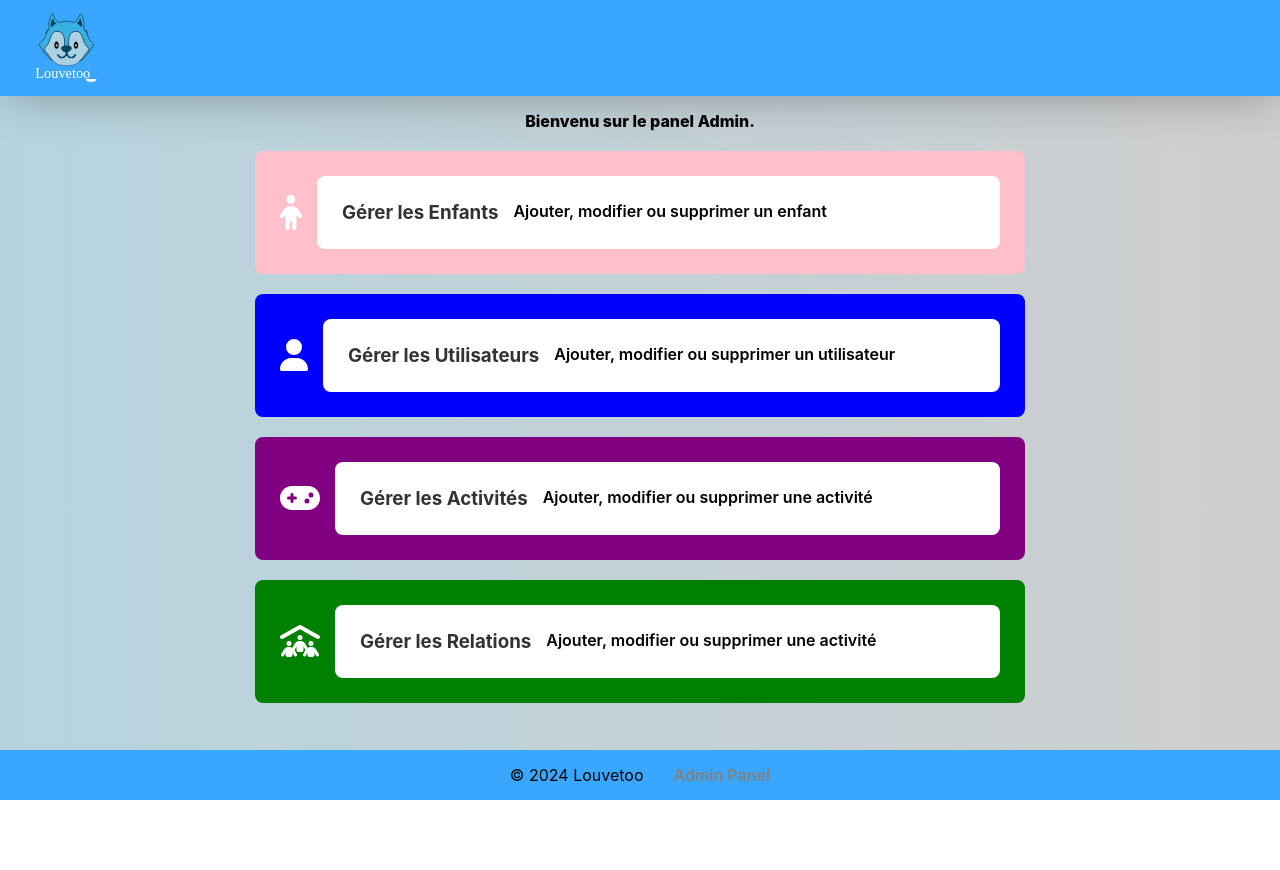
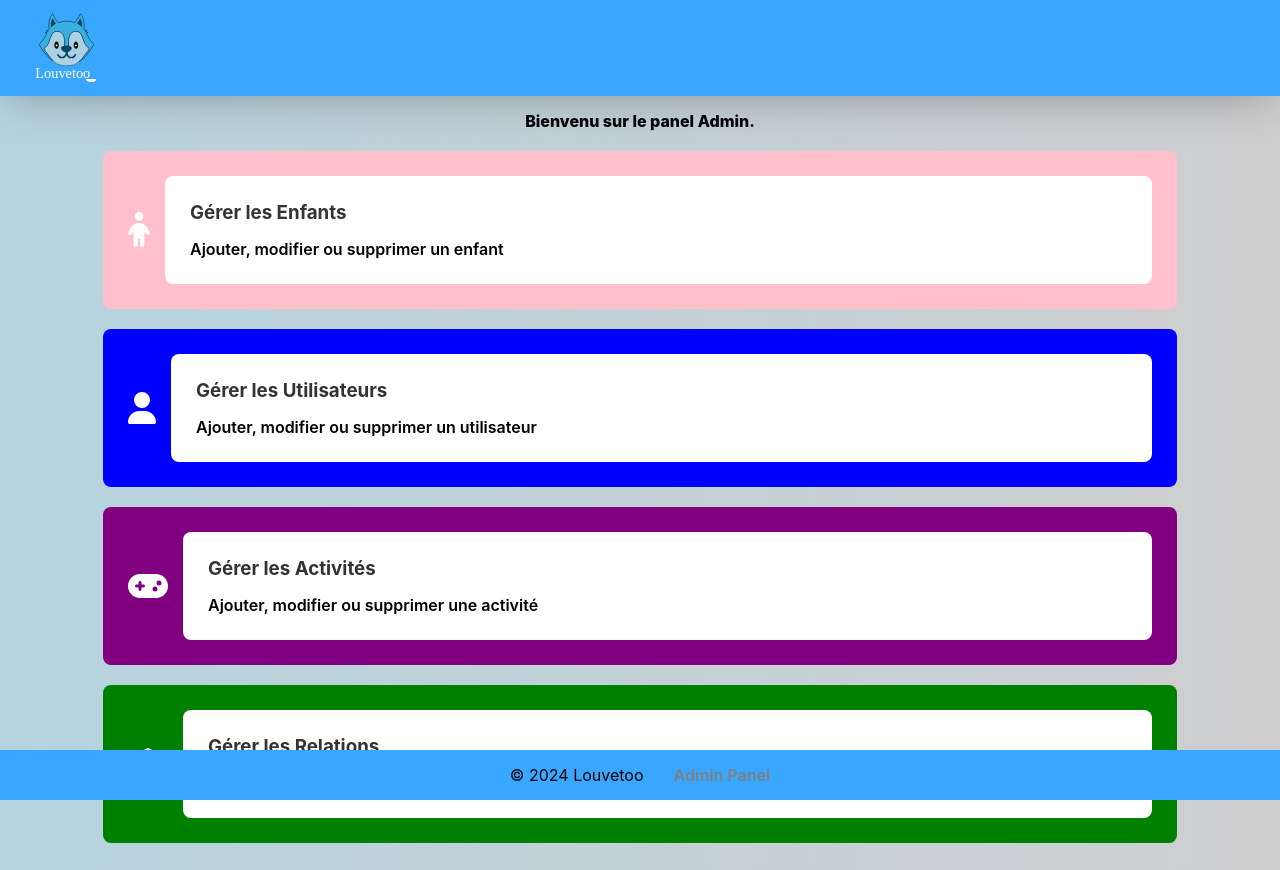
Before and after one commit to diesos/Louvetoo_V2, a React (Vite) app in the folder frontend/: page /admindashboard in a window 1280 px wide. Before the commit the page ends 800 px from the top, so only its background shows below. Built offline with nearby package versions, Linux system fonts and the light colour scheme.

Commit message:
chore: Update npm dependencies and add react-background-video-player package

```diff
--- a/frontend/package.json
+++ b/frontend/package.json
@@ -16,6 +16,7 @@
     "axios": "^1.7.2",
     "mysql2": "^3.10.1",
     "react": "^18.2.0",
+    "react-background-video-player": "^1.1.8",
     "react-dom": "^18.2.0",
     "react-router-dom": "^6.24.0",
     "sequelize": "^6.37.3"
--- a/frontend/src/App.css
+++ b/frontend/src/App.css
@@ -147,7 +147,11 @@ input {
 .cards {
   display: flex;
   justify-content: flex-start;
-  max-width: 720px;
+  @media screen and (max-width: 768px) {
+    flex-direction: column;
+
+  }
+  max-width: 80%;
   margin: auto;
   background-color:grey;
   border-radius: 8px;
@@ -162,6 +166,7 @@ input {
 
 .cards--inner{
   display: flex;
+  flex-direction: column;
   justify-content: flex-start;
   background-color: white;
   padding: 25px;
@@ -280,7 +285,7 @@ button[disabled] {
   text-align: center;
   font-size: 24px;
   font-weight: 800;
-  margin-top: 15px;
+  margin-top: 30px;
   color:#0072A3;
 }
 
@@ -389,11 +394,13 @@ footer {
   background-color: #39A7FF;
   color: white;
   height: 50px;
+  position: fixed;
   bottom: 0;
-  margin-top: 20px;
-  position: fixed;
   width: 100%;
+  z-index: 1000; /* Ajuster selon vos besoins */
 }
+
+
 
 
 .card {
--- a/frontend/src/Component/Register.jsx
+++ b/frontend/src/Component/Register.jsx
@@ -122,7 +122,7 @@ const Register = () => {
                             <label htmlFor="prenom">
                                 Prénom(s):
                                 {validPrenom ? (
-                                    <FontAwesomeIcon icon={faCheck} className="valid green"/>
+                                    <FontAwesomeIcon icon={faCheck} className="valid"/>
                                 ) : (
                                     <FontAwesomeIcon icon={faTimes} className="invalid" />
                                 )}
--- a/frontend/src/index.css
+++ b/frontend/src/index.css
@@ -6,10 +6,9 @@
 }
 
 
-body{
-  border-top-left-radius: 10px;
-  border-top-right-radius: 10px;
-  height: 100%
+body {
+  padding-bottom: 70px; /* Ajuster selon la hauteur de votre footer + marge supplémentaire */
+  margin-bottom: 20px; /* Ajuster selon vos besoins */
 }
 
 html {
--- a/frontend/src/pages/Admin/AdminUsers.jsx
+++ b/frontend/src/pages/Admin/AdminUsers.jsx
@@ -419,8 +419,8 @@ const AdminUsers = () => {
                   onChange={handleChange}
                 >
                   <option value="parent">Parent</option>
-                  <option value="teacher">Enseignant</option>
-                  <option value="admin">Administrateur</option>
+                  <option value="grand parent">Grand-Parent</option>
+                  <option value="staff">Staff</option>
                 </select>
               </div>
             </>
```
Also changed, not shown: 1 other file (tests, documents, lock files or other folders).
